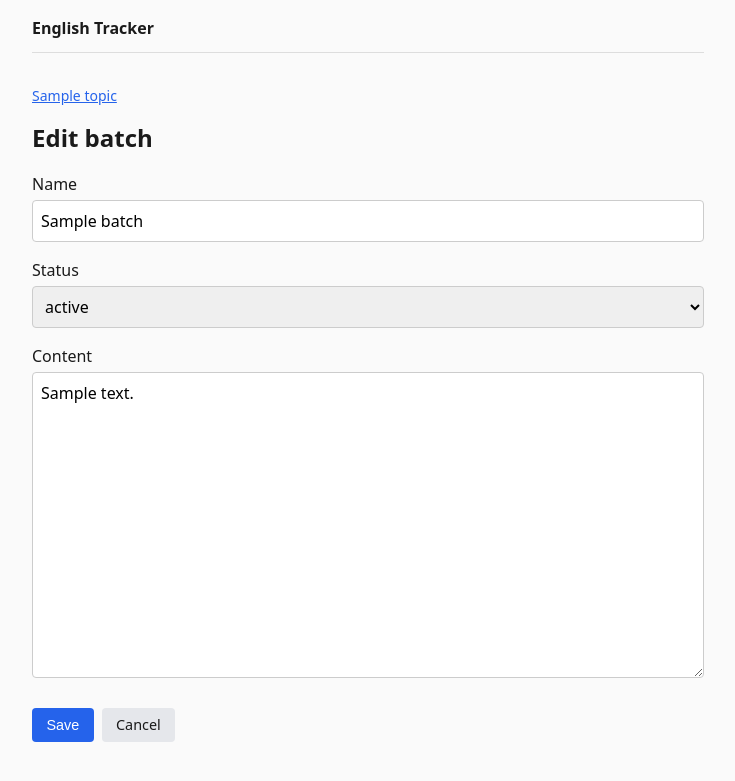
After one commit to cherrypickme/english-tracker, a FastAPI app: template english-tracker/app/templates/batches/form.html in a window 1280 px wide. The commit adds this page. Shown: the top 781 px of the page, without its empty margins (272-1007 px from the left). Run offline with FastAPI, Linux system fonts and the light colour scheme; the template is opened without the code that fills it: most values are stand-ins (such as "Sample title", 1, 10 or a date in 2020).

Commit message:
no comments

```diff
--- a/english-tracker/app/main.py
+++ b/english-tracker/app/main.py
@@ -4,13 +4,14 @@ from fastapi import FastAPI
 from fastapi.staticfiles import StaticFiles
 
 from app.database import Base, engine
-from app.routes import topics
+from app.routes import batches, topics
 import app.models  # noqa: F401
 
 app = FastAPI()
 
 app.mount("/static", StaticFiles(directory="app/static"), name="static")
 app.include_router(topics.router)
+app.include_router(batches.router)
 
 
 @app.on_event("startup")
--- /dev/null
+++ b/english-tracker/app/routes/batches.py
@@ -0,0 +1,111 @@
+from fastapi import APIRouter, Depends, Form, HTTPException, Request
+from fastapi.responses import HTMLResponse, RedirectResponse
+from fastapi.templating import Jinja2Templates
+from sqlalchemy.orm import Session
+
+from app.database import get_db
+from app.services import batches as batch_service
+from app.services import topics as topic_service
+
+router = APIRouter()
+templates = Jinja2Templates(directory="app/templates")
+
+BATCH_STATUSES = ("draft", "active", "archived")
+
+
+@router.get("/topics/{topic_id}/batches/new", response_class=HTMLResponse)
+def new_batch_form(request: Request, topic_id: int, db: Session = Depends(get_db)):
+    topic = topic_service.get_topic(db, topic_id)
+    if topic is None:
+        raise HTTPException(status_code=404, detail="Topic not found")
+    return templates.TemplateResponse(
+        request,
+        "batches/form.html",
+        {
+            "topic": topic,
+            "batch": None,
+            "form_action": f"/topics/{topic_id}/batches/new",
+            "statuses": BATCH_STATUSES,
+        },
+    )
+
+
+@router.post("/topics/{topic_id}/batches/new")
+def create_batch(
+    topic_id: int,
+    name: str = Form(...),
+    content: str = Form(""),
+    status: str = Form("draft"),
+    db: Session = Depends(get_db),
+):
+    topic = topic_service.get_topic(db, topic_id)
+    if topic is None:
+        raise HTTPException(status_code=404, detail="Topic not found")
+    batch = batch_service.create_batch(db, topic_id, name, content, status)
+    return RedirectResponse(
+        url=f"/topics/{topic_id}/batches/{batch.id}",
+        status_code=303,
+    )
+
+
+@router.get("/topics/{topic_id}/batches/{batch_id}", response_class=HTMLResponse)
+def batch_detail(
+    request: Request,
+    topic_id: int,
+    batch_id: int,
+    db: Session = Depends(get_db),
+):
+    topic = topic_service.get_topic(db, topic_id)
+    if topic is None:
+        raise HTTPException(status_code=404, detail="Topic not found")
+    batch = batch_service.get_batch_for_topic(db, topic_id, batch_id)
+    if batch is None:
+        raise HTTPException(status_code=404, detail="Batch not found")
+    return templates.TemplateResponse(
+        request,
+        "batches/detail.html",
+        {"topic": topic, "batch": batch},
+    )
+
+
+@router.get("/topics/{topic_id}/batches/{batch_id}/edit", response_class=HTMLResponse)
+def edit_batch_form(
+    request: Request,
+    topic_id: int,
+    batch_id: int,
+    db: Session = Depends(get_db),
+):
+    topic = topic_service.get_topic(db, topic_id)
+    if topic is None:
+        raise HTTPException(status_code=404, detail="Topic not found")
+    batch = batch_service.get_batch_for_topic(db, topic_id, batch_id)
+    if batch is None:
+        raise HTTPException(status_code=404, detail="Batch not found")
+    return templates.TemplateResponse(
+        request,
+        "batches/form.html",
+        {
+            "topic": topic,
+            "batch": batch,
+            "form_action": f"/topics/{topic_id}/batches/{batch_id}/edit",
+            "statuses": BATCH_STATUSES,
+        },
+    )
+
+
+@router.post("/topics/{topic_id}/batches/{batch_id}/edit")
+def update_batch(
+    topic_id: int,
+    batch_id: int,
+    name: str = Form(...),
+    content: str = Form(""),
+    status: str = Form("draft"),
+    db: Session = Depends(get_db),
+):
+    batch = batch_service.update_batch(db, topic_id, batch_id, name, content, status)
+    if batch is None:
+        raise HTTPException(status_code=404, detail="Batch not found")
+    return RedirectResponse(
+        url=f"/topics/{topic_id}/batches/{batch.id}",
+        status_code=303,
+    )
--- a/english-tracker/app/routes/topics.py
+++ b/english-tracker/app/routes/topics.py
@@ -4,6 +4,7 @@ from fastapi.templating import Jinja2Templates
 from sqlalchemy.orm import Session
 
 from app.database import get_db
+from app.services import batches as batch_service
 from app.services import topics as topic_service
 
 router = APIRouter()
@@ -45,10 +46,11 @@ def topic_detail(request: Request, topic_id: int, db: Session = Depends(get_db))
     topic = topic_service.get_topic(db, topic_id)
     if topic is None:
         raise HTTPException(status_code=404, detail="Topic not found")
+    batches = batch_service.list_batches_for_topic(db, topic_id)
     return templates.TemplateResponse(
         request,
         "topics/detail.html",
-        {"topic": topic},
+        {"topic": topic, "batches": batches},
     )
 
 
--- a/english-tracker/app/static/css/style.css
+++ b/english-tracker/app/static/css/style.css
@@ -75,6 +75,7 @@ a {
 }
 
 .form input[type="text"],
+.form select,
 .form textarea {
     width: 100%;
     margin-top: 0.25rem;
--- /dev/null
+++ b/english-tracker/app/templates/batches/form.html
@@ -0,0 +1,32 @@
+{% extends "base.html" %}
+
+{% block title %}{% if batch %}Edit{% else %}New{% endif %} Batch — {{ topic.title }}{% endblock %}
+
+{% block content %}
+<p class="meta"><a href="/topics/{{ topic.id }}">{{ topic.title }}</a></p>
+<h1>{% if batch %}Edit batch{% else %}New batch{% endif %}</h1>
+
+<form method="post" action="{{ form_action }}" class="form">
+    <label for="name">Name</label>
+    <input type="text" id="name" name="name" value="{{ batch.name if batch else '' }}" required>
+
+    <label for="status">Status</label>
+    <select id="status" name="status">
+        {% for s in statuses %}
+        <option value="{{ s }}" {% if batch and batch.status == s %}selected{% elif not batch and s == 'draft' %}selected{% endif %}>{{ s }}</option>
+        {% endfor %}
+    </select>
+
+    <label for="content">Content</label>
+    <textarea id="content" name="content" rows="12">{{ batch.content if batch and batch.content else '' }}</textarea>
+
+    <div class="form-actions">
+        <button type="submit" class="btn">Save</button>
+        {% if batch %}
+        <a href="/topics/{{ topic.id }}/batches/{{ batch.id }}" class="btn-secondary">Cancel</a>
+        {% else %}
+        <a href="/topics/{{ topic.id }}" class="btn-secondary">Cancel</a>
+        {% endif %}
+    </div>
+</form>
+{% endblock %}
```
Also changed, not shown: english-tracker/app/services/batches.py (added, +65 -0 lines), english-tracker/app/templates/batches/detail.html (added, +26 -0 lines), english-tracker/app/templates/topics/detail.html (+17 -0 lines), english-tracker/README.md, english-tracker/data/app.db.
